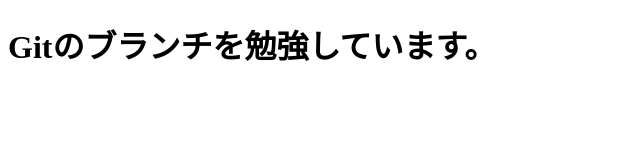
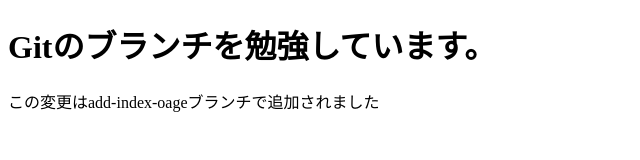
Before and after one commit to a-senoo/git-study, a plain HTML site: page index.html in a window 1280 px wide. Shown: the whole page, without its empty margins (0-640 px from the left). Drawn offline with Linux system fonts and the light colour scheme.

Commit message:
練習のコメント追加

```diff
--- a/index.html
+++ b/index.html
@@ -6,5 +6,6 @@
   </head>
   <body>
     <h1>Gitのブランチを勉強しています。</h1>
+    <p>この変更はadd-index-oageブランチで追加されました</p>
   </body>
 </html>
```
